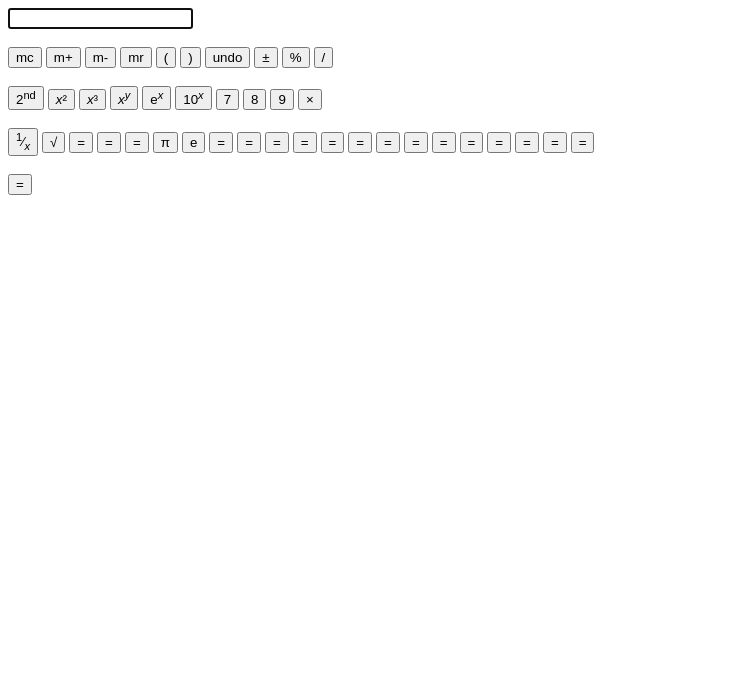
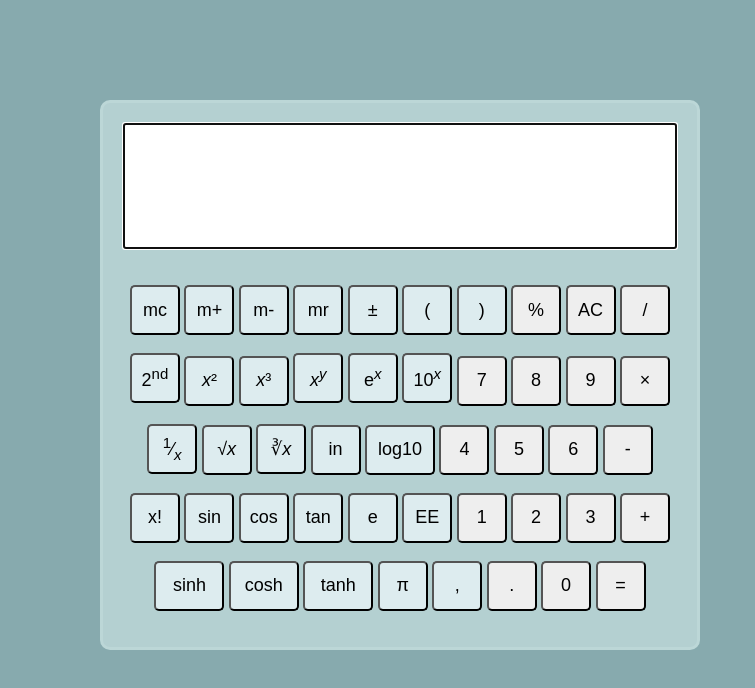
Before and after one commit to mselepe/scientific-calculator, a plain HTML site: page index.html in a window 1280 px wide. Shown: the whole page, without its empty margins (0-755 px from the left). Drawn offline with Linux system fonts and the light colour scheme.

Commit message:
completed the css of the calculator

```diff
--- a/css/style.css
+++ b/css/style.css
@@ -0,0 +1,52 @@
+*{
+    box-sizing: border-box;
+}
+
+body {
+    font-family:'Franklin Gothic Medium', 'Arial Narrow', Arial, sans-serif;
+    background-color: #87aaae;
+    margin: 100px;
+}
+
+main {
+    display: inline-block;
+    position: fixed;
+
+    background-color: #bfd9dace;
+    height: 550px;
+    width: 600px;
+    padding: 20px;
+    text-align: center;
+
+    border-style: solid;
+    border-radius: 10px;
+    border-color: #bfd9dad0;
+}
+
+input{
+    width: 100%;
+    height: 25%;
+}
+
+button {
+    font-size: 18px;
+
+    width: 50px;
+    height: 50px;
+    padding: 5px;
+    border-radius: 5px;
+
+    background-color: #eeeeee;
+}
+
+.long-button {
+    width: 70px;
+}
+
+.scientific-button {
+    background-color: #ddecef;
+}
+
+/* .buttons {
+    align-items: justify;
+} */
--- a/index.html
+++ b/index.html
@@ -7,53 +7,64 @@
     <title>Scientific Calculator</title>
 </head>
 <body>
-    <input type="text" name="input" id="input" autofocus>
+    <main>
+        <input type="text" name="input" id="input" autofocus>
+        <section class="buttons">
+            <br><br>
+            <button class="scientific-button">mc</button>
+            <button class="scientific-button">m+</button>
+            <button class="scientific-button">m-</button>
+            <button class="scientific-button">mr</button>
+            <button class="scientific-button">&plusmn</button>
+            <button class="scientific-button">(</button>
+            <button class="scientific-button">)</button>
+            <button class="basic-button">%</button>
+            <button class="basic-button">AC</button>
+            <button class="basic-button">/</button>
+            <br><br>
+            <button class="scientific-button">2<sup>nd</sup></button>
+            <button class="scientific-button"><i>x</i>&sup2;</button>
+            <button class="scientific-button"><i>x</i>&sup3;</button>
+            <button class="scientific-button"><i>x</i><sup><i>y</i></sup></button>
+            <button class="scientific-button">e<sup><i>x</i></sup></button>
+            <button class="scientific-button">10<sup><i>x</i></sup></button>
+            <button class="basic-button">7</button>
+            <button class="basic-button">8</button>
+            <button class="basic-button">9</button>
+            <button class="basic-button">&times;</button>
+            <br><br>
+            <button class="scientific-button"><sup>1</sup>&frasl;<sub><i>x</i></sub></button>
+            <button class="scientific-button">&radic;<i>x</i></button>
+            <button class="scientific-button">&#8731;<i>x</i></button>
+            <button class="scientific-button">in</button>
+            <button class="long-button scientific-button">log10</button>
+            <button class="basic-button">4</button>
+            <button class="basic-button">5</button>
+            <button class="basic-button">6</button>
+            <button class="basic-button">-</button>
+            <br><br>
+            <button class="scientific-button">x!</button>
+            <button class="scientific-button">sin</button>
+            <button class="scientific-button">cos</button>
+            <button class="scientific-button">tan</button>
+            <button class="scientific-button">e</button>
+            <button class="scientific-button">EE</button>
+            <button class="basic-button">1</button>
+            <button class="basic-button">2</button>
+            <button class="basic-button">3</button>
+            <button class="basic-button">+</button>
+            <br><br>
+            <button class="long-button scientific-button">sinh</button>
+            <button class="long-button scientific-button">cosh</button>
+            <button class="long-button scientific-button">tanh</button>
+            <button class="scientific-button">π</button>
+            <button class="scientific-button">,</button>
+            <button class="basic-button">.</button>
+            <button class="basic-button">0</button>
+            <button class="basic-button">=</button>
+        </section>
+    </main>
     <br><br>
-    <button>mc</button>
-    <button>m+</button>
-    <button>m-</button>
-    <button>mr</button>
-    <button>(</button>
-    <button>)</button>
-    <button>undo</button>
-    <button>&plusmn</button>
-    <button>%</button>
-    <button>/</button>
-    <br><br>
-    <button>2<sup>nd</sup></button>
-    <button><i>x</i>&sup2;</button>
-    <button><i>x</i>&sup3;</button>
-    <button><i>x</i><sup><i>y</i></sup></button>
-    <button>e<sup><i>x</i></sup></button>
-    <button>10<sup><i>x</i></sup></button>
-    <button>7</button>
-    <button>8</button>
-    <button>9</button>
-    <button>&times;</button>
-    <br><br>
-    <button><sup>1</sup>&frasl;<sub><i>x</i></sub></button>
-    <button>&radic;</button>
-    <button>=</button>
-    <button>=</button>
-    <button>=</button>
-    <button>π</button>
-    <button>e</button>
-    <button>=</button>
-    <button>=</button>
-    <button>=</button>
-    <button>=</button>
-    <button>=</button>
-    <button>=</button>
-    <button>=</button>
-    <button>=</button>
-    <button>=</button>
-    <button>=</button>
-    <button>=</button>
-    <button>=</button>
-    <button>=</button>
-    <button>=</button>
-    <br><br>
-    <button>=</button>
     <script src="calc.js"></script>
 </body>
 </html>
```
